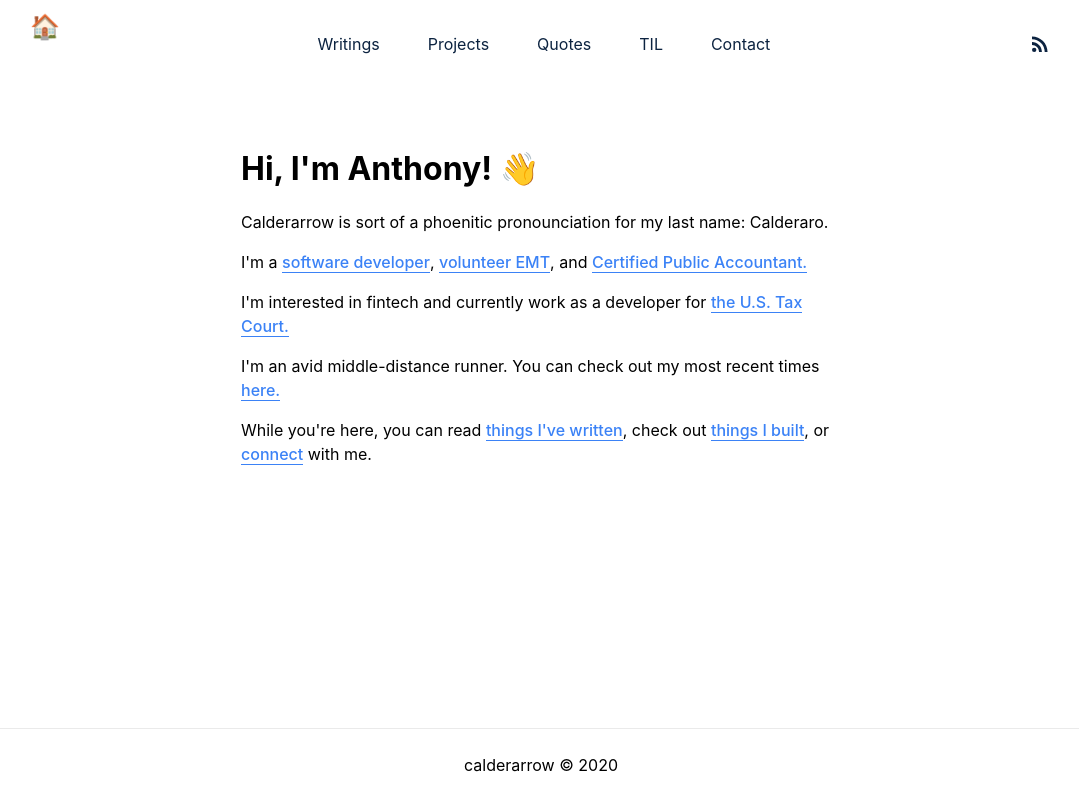
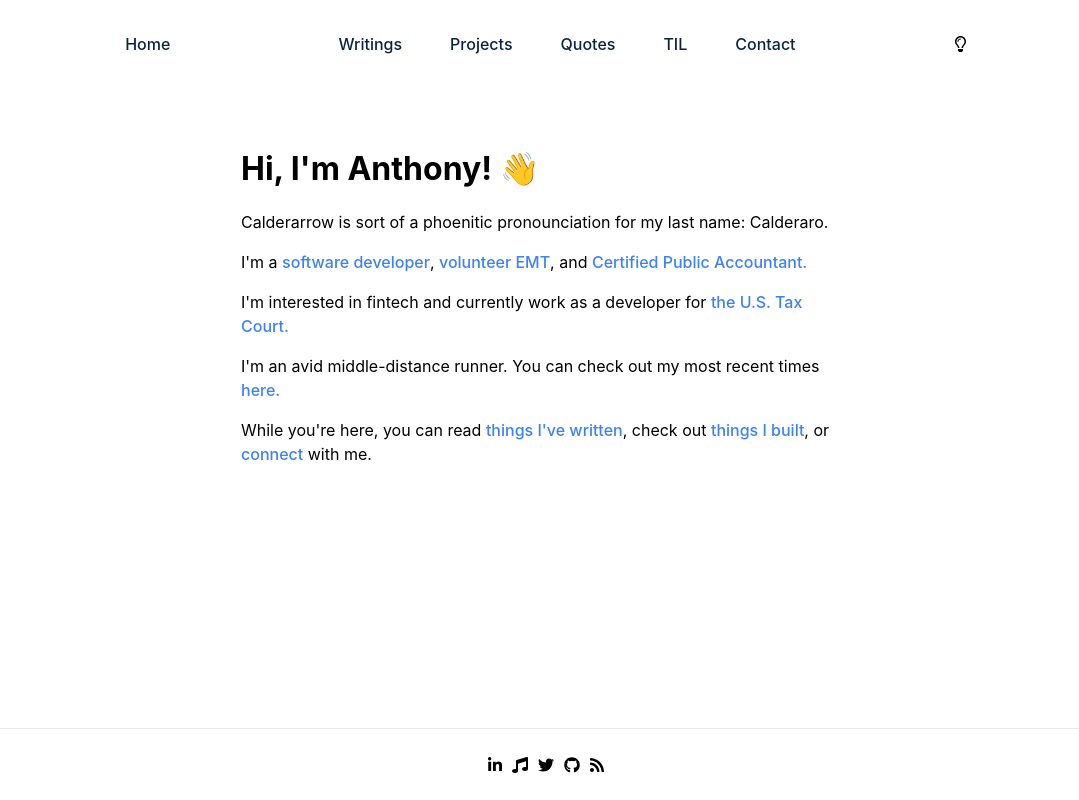
Before and after one commit to Anthony-Calderaro/calderarrow, a Next.js app: page / in a window 1280 px wide. Shown: the whole page, without its empty margins (99-1178 px from the left). Built offline with nearby package versions, Linux system fonts and the light colour scheme.

Commit message:
Refactored footer and header. Added font awesome. Added begining scaffolds of themeing.

```diff
--- a/components/Footer.js
+++ b/components/Footer.js
@@ -1,17 +1,36 @@
-import footerStyles from '../styles/Home.module.css';
+import Link from 'next/link';
+import { FontAwesomeIcon } from '@fortawesome/react-fontawesome'
+import { faMusic, faRss } from '@fortawesome/free-solid-svg-icons'
+import { faLinkedinIn, faSpotify, faTwitter, faGithub,  } from '@fortawesome/free-brands-svg-icons'
+
+import footerStyles from '../styles/Footer.module.css';
+// Todo: Refactor all the module styles
 
 const Footer = () => {
   // Todo: make all links and a tags use target and rel
   const currentYear = new Date().getFullYear();
   return (
     <footer className={footerStyles.footer}>
-      <a
-        href="https://calderarrow.me"
-        target="_blank"
-        rel="noopener noreferrer"
-      >
-        calderarrow &copy; {currentYear}
-      </a>
+      <div style={{ display: 'flex', justifyContent: 'center', width: '600px'}}>
+        {/* Todo: Add spotify
+        https://developer.spotify.com/console/get-users-currently-playing-track/?market=US&additional_types=
+         */}
+      </div>
+      <div className={footerStyles.icon_menu}>
+        <FontAwesomeIcon icon={faLinkedinIn} />
+        <FontAwesomeIcon icon={faMusic} />
+        <FontAwesomeIcon icon={faTwitter} />
+        <FontAwesomeIcon icon={faGithub} />
+        <FontAwesomeIcon icon={faRss} />
+        {/* Top tracks post w/ Profile */}
+      </div>
+      {/* Currently playing
+    // New line
+    Twitter icon
+    Github icon
+    Linkedin
+    RSS icon
+    */}
     </footer>
   );
 };
--- a/components/Header.js
+++ b/components/Header.js
@@ -1,38 +1,35 @@
-import headerStyles from '../styles/Header.module.css';
+import { useState } from 'react';
 import Link from 'next/link';
 
+import { FontAwesomeIcon } from '@fortawesome/react-fontawesome'
+import { faLightbulb as Dark } from '@fortawesome/free-solid-svg-icons'
+import { faLightbulb as Light } from '@fortawesome/free-regular-svg-icons'
+
+import headerStyles from '../styles/Header.module.css';
+
+// Todo Static
 const links = ['writings', 'projects', 'quotes', 'TIL', 'contact'];
-const icons = ['Subscribe'];
 
 const LinkCategory = ({ category }) => <Link href={`/${category}`}><a className={headerStyles.link}>{category}</a></Link>;
 
-const Icon = ({ icon }) => {
-  let iconImage = <div></div>;
-
-  // todo: Replace this rss icon with a theme changer
-  switch(icon) {
-    case 'Subscribe':
-      iconImage = <svg xmlns="http://www.w3.org/2000/svg" viewBox="0 0 24 24" fill="#0c2340" width="24px" height="24px"><path d="M0 0h24v24H0z" fill="none"/><circle cx="6.18" cy="17.82" r="2.18"/><path d="M4 4.44v2.83c7.03 0 12.73 5.7 12.73 12.73h2.83c0-8.59-6.97-15.56-15.56-15.56zm0 5.66v2.83c3.9 0 7.07 3.17 7.07 7.07h2.83c0-5.47-4.43-9.9-9.9-9.9z"/></svg>;
-      break;
-    default:
-      break;
-  }
-  return <div className={headerStyles.icon}>{iconImage}</div>
-};
-
 const Header = () => {
+  const [lightTheme, toggleTheme] = useState(true);
+/*Dark  Todo: Text color: 156,163,175
+light: 156,163,175*/
   return (
     <div className={headerStyles.headerContainer}>
+      <div className={headerStyles.linkContainer}>
       <Link href='/'>
-        <a className={headerStyles.logo}>🏠</a>
+        <a className={headerStyles.link}>Home</a>
+        {/* Todo: headshot */}
       </Link>
-
+      </div>
       <div className={headerStyles.linkContainer}>
         {links.map((category, i) => <LinkCategory category={category} key={i} />)}
       </div>
 
-      <div className={headerStyles.iconContainer}>
-        {icons.map((icon, i) => <Icon icon={icon} key={i} />)}
+      <div className={headerStyles.iconContainer} onClick={() => toggleTheme(!lightTheme)}>
+          <FontAwesomeIcon icon={lightTheme ? Light : Dark} />
       </div>
 
     </div>
--- /dev/null
+++ b/styles/Footer.module.css
@@ -0,0 +1,31 @@
+.footer {
+  width: 100%;
+  height: 9vh;
+  border-top: 1px solid #eaeaea;
+  display: flex;
+  flex-direction: column;
+  justify-content: center;
+  align-items: center;
+}
+
+.footer img {
+  margin-left: 0.5rem;
+}
+
+.footer a {
+  display: flex;
+  justify-content: center;
+  align-items: center;
+}
+
+.icon_menu {
+  display: flex;
+  justify-content: center;
+  width: 600px;
+
+}
+.icon_menu svg {
+  margin-left: 10px;
+  /* color: #e5e7eb; */
+  font-size: 16px;
+}
--- a/styles/Header.module.css
+++ b/styles/Header.module.css
@@ -1,16 +1,17 @@
 .headerContainer {
   display: flex;
   justify-content: space-around;
-  width: 100%;
+  width: 1000px;
   height: 11vh;
+  font-weight: 500;
 }
 
 .logo {
-  margin: 12px 24px;
+  margin: 10px 24px;
   font-size: 24px;
 }
 
-.logo:hover, .icon:hover {
+.logo:hover {
   cursor: pointer;
 }
 
@@ -18,9 +19,10 @@
   display: flex;
   justify-content: space-around;
   align-items: center;
+  cursor: pointer;
 }
 
-.link, .icon {
+.link {
   padding: 12px 0;
   margin: 0 24px;
   display: flex;
@@ -28,8 +30,14 @@
   align-items: center;
   text-transform: capitalize;
   color: #0c2340;
+  border-bottom: 1px solid transparent;
 }
 
 .link:hover {
   border-bottom: 1px solid #d39F10;
 }
+
+.iconContainer {
+  padding: 0 15px;
+  margin: 10px 0;
+}
--- a/styles/Home.module.css
+++ b/styles/Home.module.css
@@ -1,30 +1,12 @@
 .blogLink {
   color: #3b82f6;
-  border-bottom: 1px solid #3b82f6;
   font-weight: 500;
 }
 
 .blogLink:hover {
-  border-bottom: 1px solid #0c2340;
-}
-.footer {
-  width: 100%;
-  height: 9vh;
-  border-top: 1px solid #eaeaea;
-  display: flex;
-  justify-content: center;
-  align-items: center;
+  border-bottom: 1px solid #3b82f6;
 }
 
-.footer img {
-  margin-left: 0.5rem;
-}
-
-.footer a {
-  display: flex;
-  justify-content: center;
-  align-items: center;
-}
 
 .title a {
   color: #0070f3;
```
Also changed, not shown: pages/index.js (+0 -14 lines).
